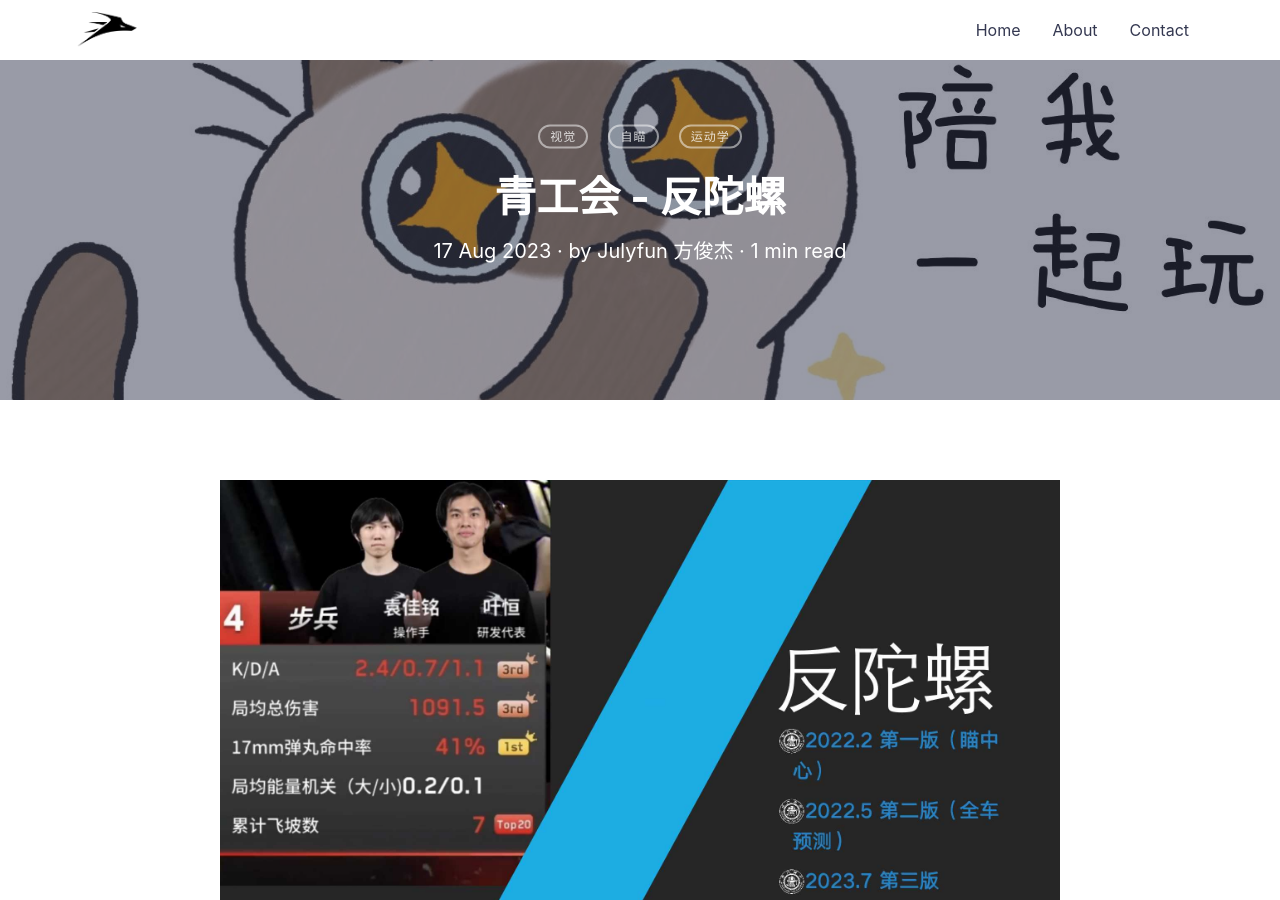
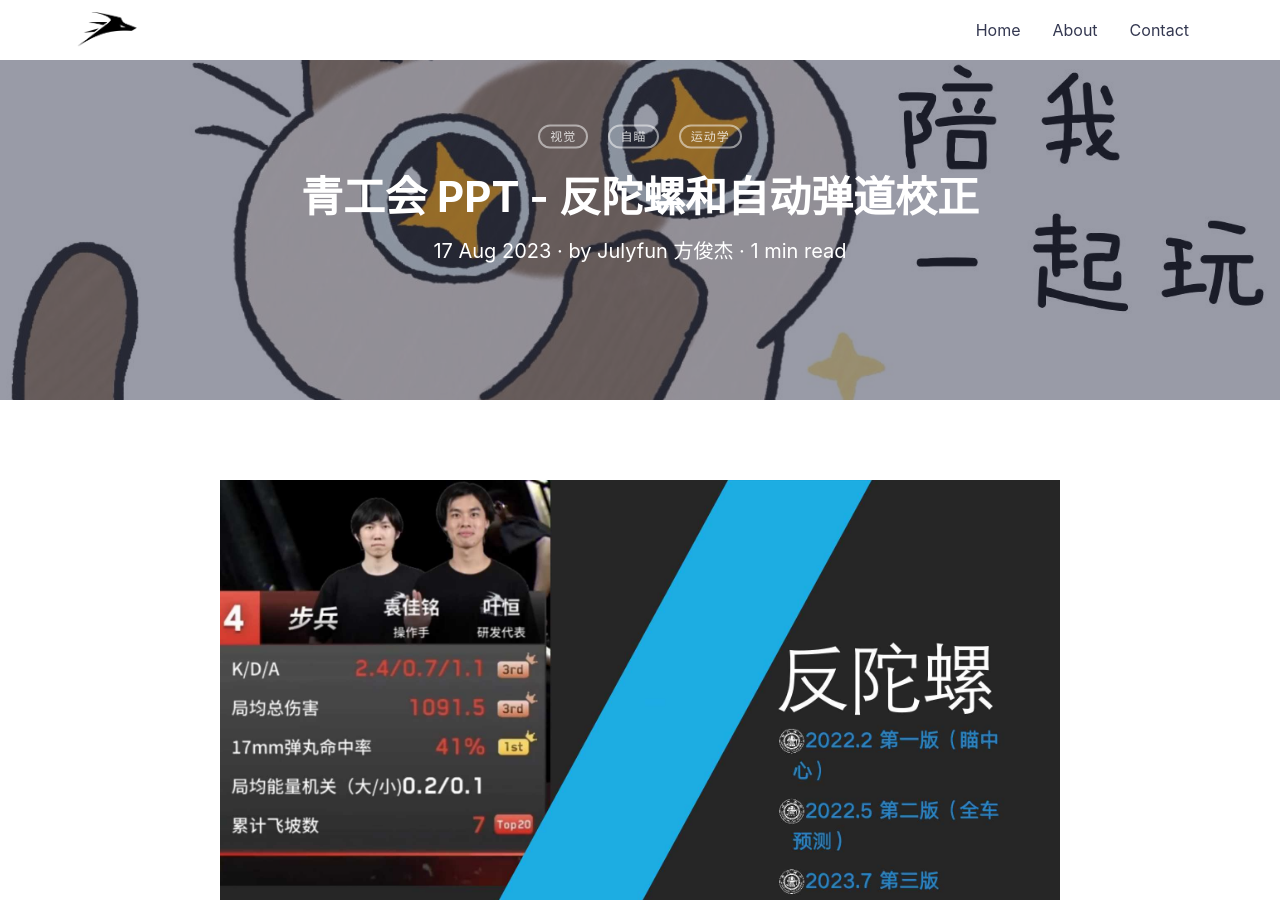
Before and after one commit to SJTU-RoboMaster-Team/SJTU-RoboMaster-Team.github.io, a Jekyll site: the page built from _posts/2023-08-17-antitop.md, in a window 1280 px wide and 900 px high. Built offline with Jekyll 4.4.1, drawn with Linux system fonts in a browser that asks for light colours; nearby versions of some CDN libraries; comment, search, counter and statistics services are not loaded.

Commit message:
Update 2023-08-17-antitop.md

```diff
--- a/_posts/2023-08-17-antitop.md
+++ b/_posts/2023-08-17-antitop.md
@@ -1,6 +1,6 @@
 ---
 layout: post
-title: 青工会 - 反陀螺
+title: 青工会 PPT - 反陀螺和自动弹道校正
 categories: [视觉, 自瞄, 运动学]
 author: Julyfun 方俊杰
 ---
```
